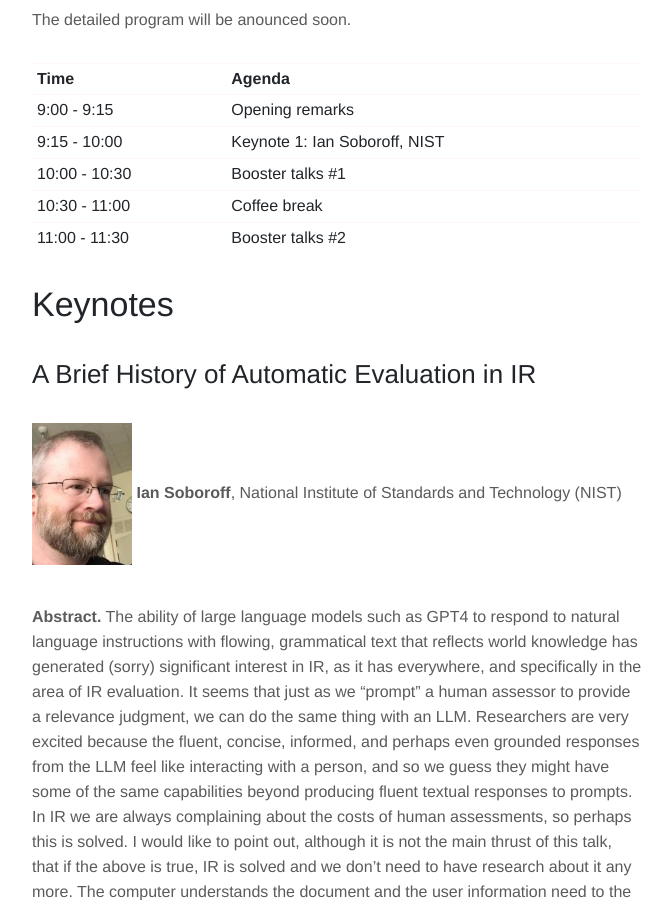
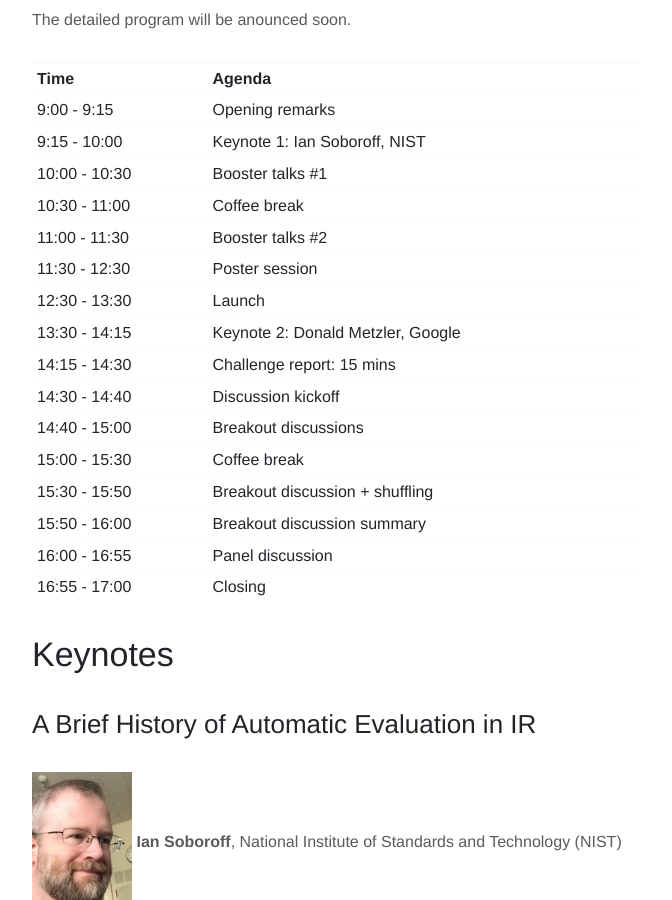
Before and after one commit to LLM4Eval/llm4eval, a Jekyll site: the page built from program.md, in a window 1280 px wide and 900 px high, scrolled down 304 px. Shown: the whole window, without its empty margins (143-815 px from the left). Built offline with Jekyll 4.4.1, drawn with Linux system fonts in a browser that asks for light colours.

Commit message:
Update program.md

```diff
--- a/program.md
+++ b/program.md
@@ -9,13 +9,24 @@ LLM4Eval is colocated with SIGIR 2024 in Washington D.C., USA and takes place on
 
 The detailed program will be anounced soon.
 
-| Time      | Agenda   |
-| --------- | --------------- |
-| 9:00 - 9:15   | Opening remarks |
-| 9:15 - 10:00 | Keynote 1: Ian Soboroff, NIST |
-| 10:00 - 10:30  | Booster talks #1 |
-| 10:30 - 11:00  | Coffee break |
-| 11:00 - 11:30  | Booster talks #2 |
+| Time          | Agenda                            |
+| ------------- | --------------------------------- |
+| 9:00 - 9:15   | Opening remarks                   |
+| 9:15 - 10:00  | Keynote 1: Ian Soboroff, NIST     |
+| 10:00 - 10:30 | Booster talks #1                  |
+| 10:30 - 11:00 | Coffee break                      |
+| 11:00 - 11:30 | Booster talks #2                  |
+| 11:30 - 12:30 | Poster session                    |
+| 12:30 - 13:30 | Launch                            |
+| 13:30 - 14:15 | Keynote 2: Donald Metzler, Google |
+| 14:15 - 14:30 | Challenge report: 15 mins         |
+| 14:30 - 14:40 | Discussion kickoff                |
+| 14:40 - 15:00 | Breakout discussions              |
+| 15:00 - 15:30 | Coffee break                      |
+| 15:30 - 15:50 | Breakout discussion + shuffling   |
+| 15:50 - 16:00 | Breakout discussion summary       |
+| 16:00 - 16:55 | Panel discussion                  |
+| 16:55 - 17:00 | Closing                           |
 
 # Keynotes
 
```
